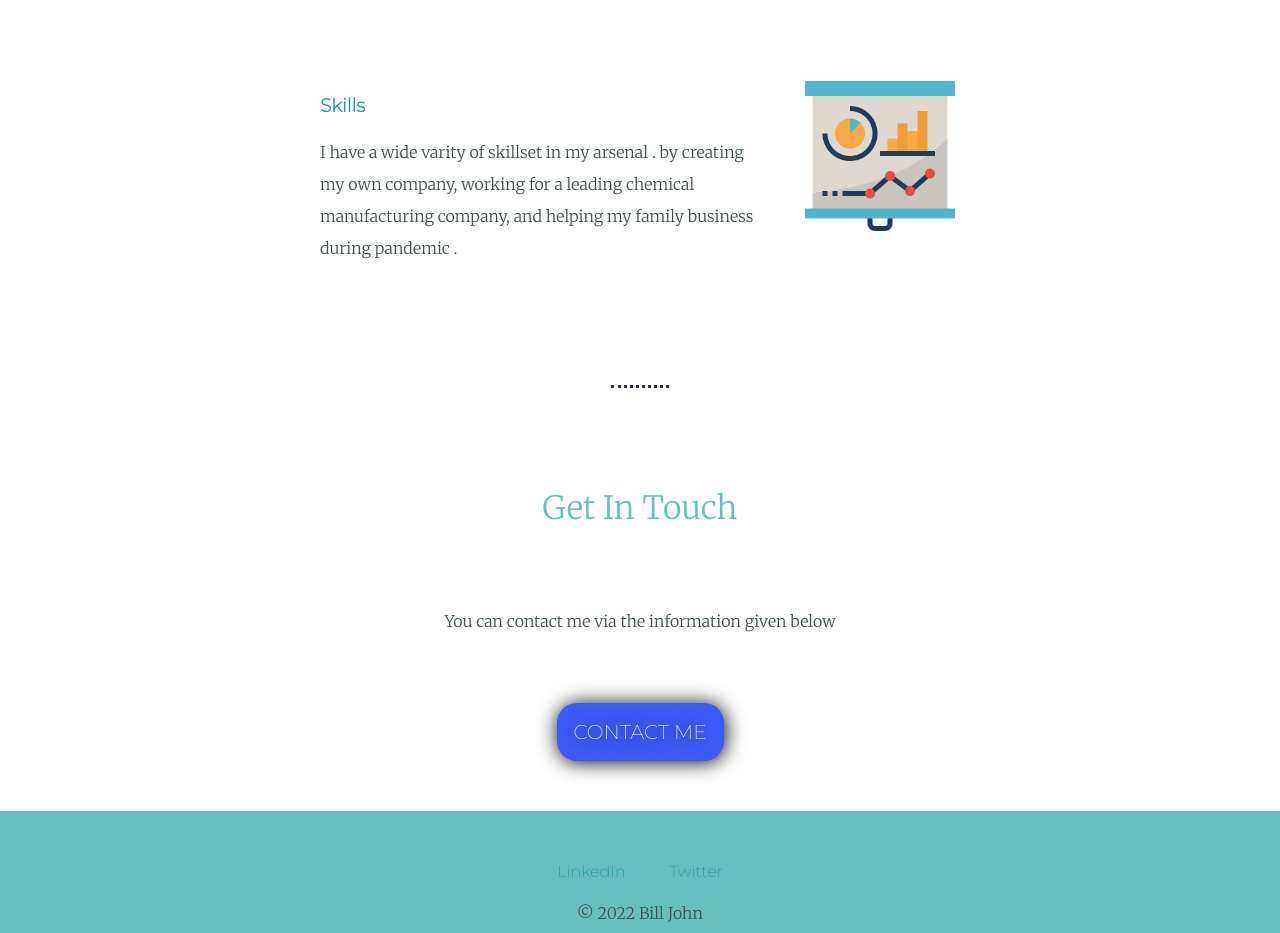
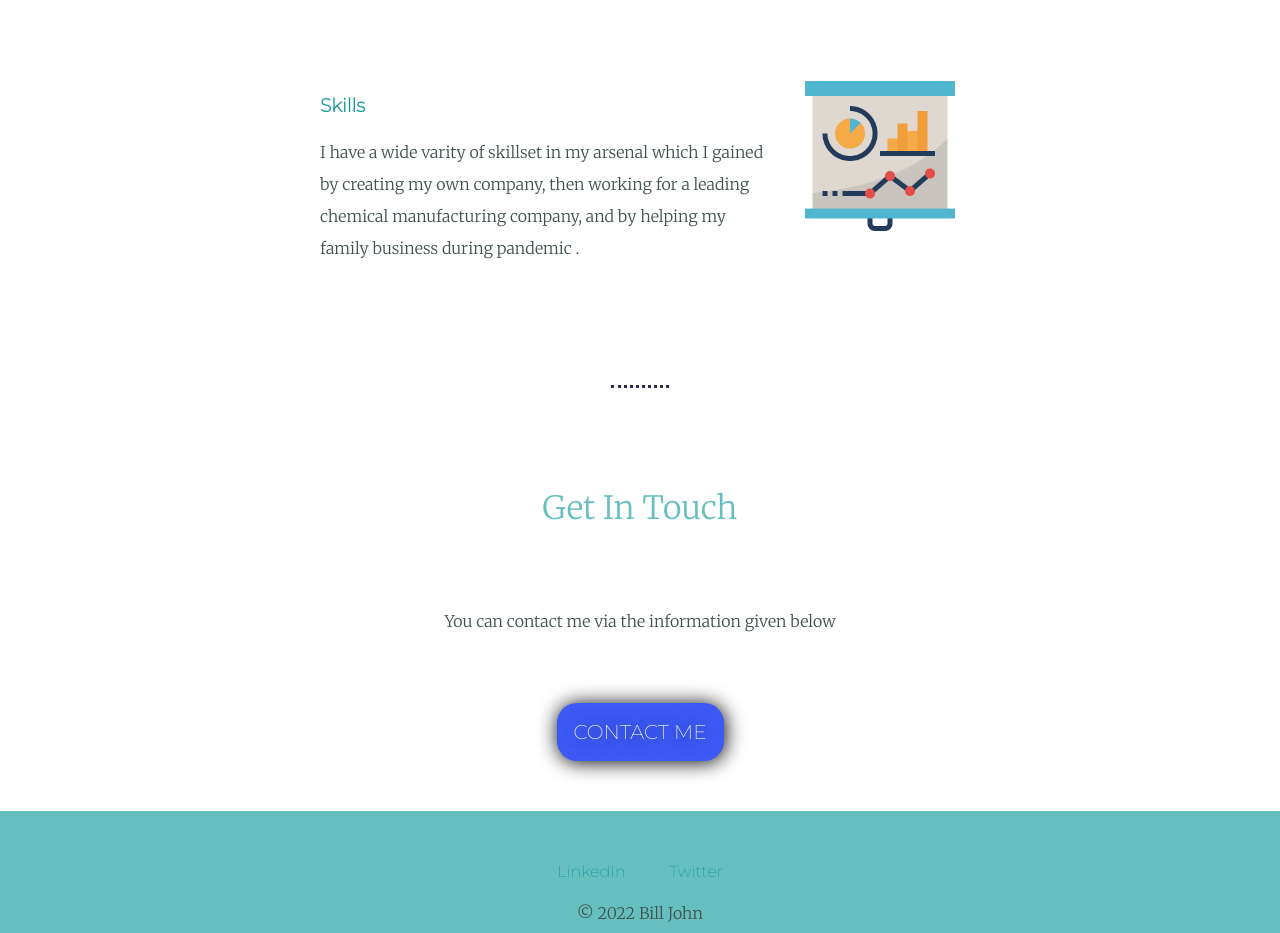
Before and after one commit to billjohnc/Mysite, a plain HTML site: page index.html in a window 1280 px wide. Shown: the part 1820-2753 px from the top of the page. Drawn offline with Linux system fonts and the light colour scheme.

Commit message:
Update index.html

```diff
--- a/index.html
+++ b/index.html
@@ -38,7 +38,7 @@
       <div class="skill-row">
         <img class="data-image" src="infographic.png" alt="">
         <h3>Skills</h3>
-        <p>I have a wide varity of skillset in my arsenal . by creating my own company, working for a leading chemical manufacturing company, and helping my family business during pandemic .</p>
+        <p>I have a wide varity of skillset in my arsenal which I gained by creating my own company, then working for a leading chemical manufacturing company, and by helping my family business during pandemic .</p>
       </div>
     </div>
     <hr>
```
